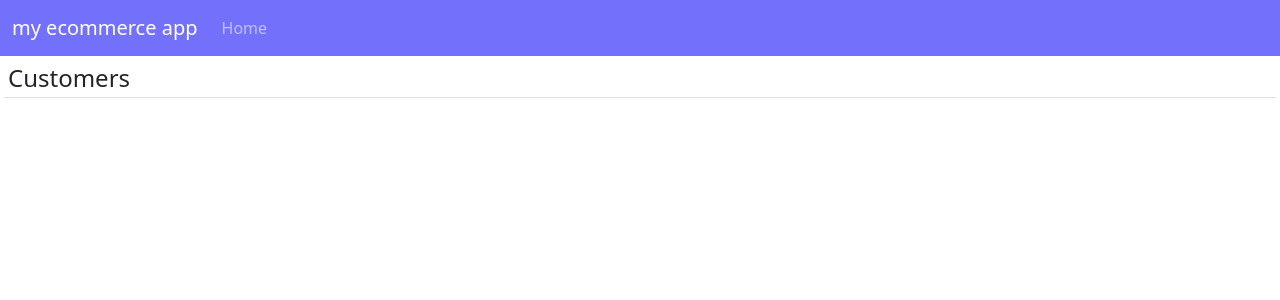
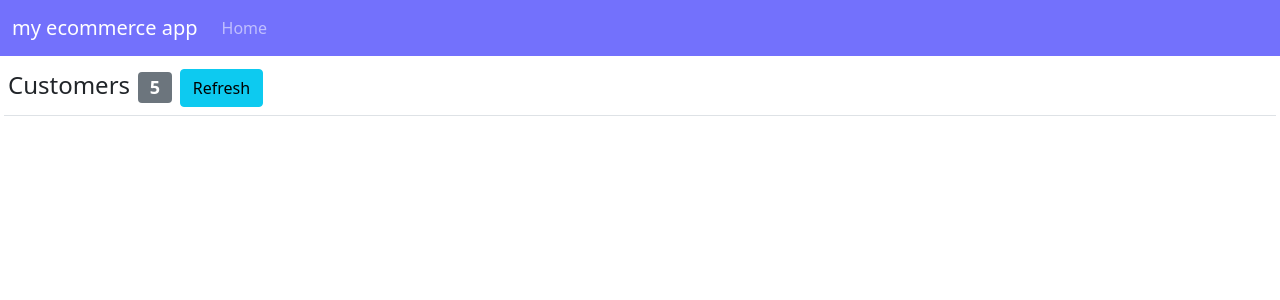
Before and after one commit to YinnyF/ecommerce-app-react-v1, a React (Create React App) app: page / in a window 1280 px wide. Shown: the top 300 px of the page. Built offline with nearby package versions, Linux system fonts and the light colour scheme.

Commit message:
feat: add onClick event to button

```diff
--- a/src/MainContent.jsx
+++ b/src/MainContent.jsx
@@ -1,13 +1,24 @@
 import React, { Component } from "react";
 
 export default class MainContent extends Component {
-  state = { pageTitle: "Customers" };
+  state = { pageTitle: "Customers", customersCount: 5 };
 
   render() {
     return (
       <div>
-        <h4 className="border-bottom m-1 p-1">{this.state.pageTitle}</h4>
+        <h4 className="border-bottom m-1 p-1">
+          {this.state.pageTitle}
+
+          <span className="badge bg-secondary m-2">{this.state.customersCount}</span>
+
+          <button className="btn btn-info" onClick={this.onRefreshClick}>Refresh</button>
+        </h4>
       </div>
     );
   }
+
+  // Executes when the user clicks on Refresh button
+  onRefreshClick() {
+    console.log("Refresh Clicked");
+  }
 }
```
